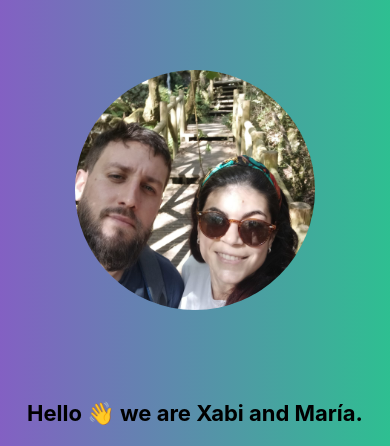
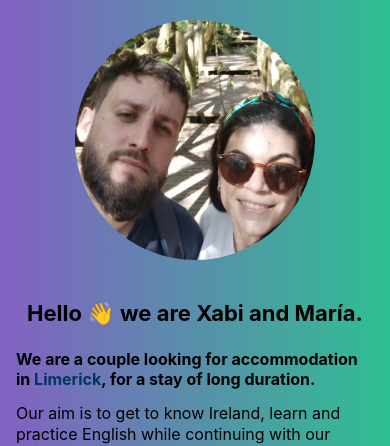
Before and after one commit to xabierlameiro/limerick, a Next.js app: page / in a window 390 px wide. Shown: the top 446 px of the page. Built offline with nearby package versions, Linux system fonts and the light colour scheme.

Commit message:
Change picture

```diff
--- a/pages/index.tsx
+++ b/pages/index.tsx
@@ -22,8 +22,8 @@ const Home: NextPage = () => {
           src={pictureRoute}
           className={styles.picture}
           placeholder="blur"
-          width={380}
-          height={380}
+          width={240}
+          height={240}
           objectFit="contain"
         />
       </header>
--- a/styles/globals.css
+++ b/styles/globals.css
@@ -38,14 +38,7 @@ h1 {
 h2 {
   font-size: 18px;
 }
-@media only screen and (max-width: 600px) {
-  h1 {
-    text-align: center;
-  }
-  h2 {
-    font-size: 16px;
-  }
-}
+
 
 p {
   margin: 4px 0;
@@ -61,6 +54,7 @@ a {
   html {
     color-scheme: dark;
   }
+
   body {
     color: white;
     background-image: linear-gradient(to right, #141e30, #243b55);
@@ -76,6 +70,10 @@ ul li {
   padding: 0 0 10px 0;
 }
 
+header {
+  padding:60px  0;
+}
+
 footer {
   display: grid;
   place-content: center;
@@ -83,3 +81,16 @@ footer {
   padding: 0 0 20px 0;
   grid-gap: 20px;
 }
+
+@media only screen and (max-width: 600px) {
+  h1 {
+    text-align: center;
+  }
+  h2 {
+    font-size: 16px;
+  }
+  header {
+    padding: 20px  0;
+  }
+
+}
```
Also changed, not shown: public/xabiymaria.jpg.
